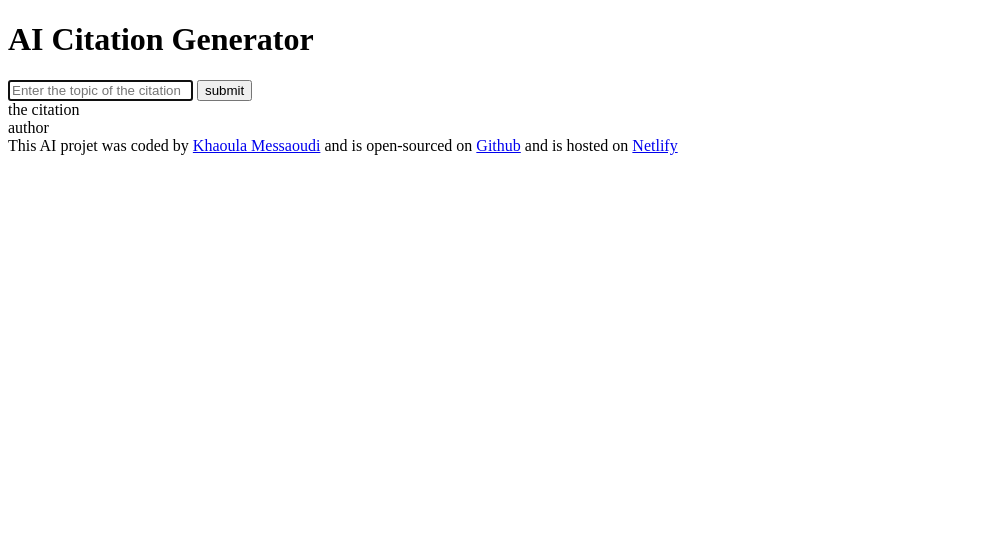
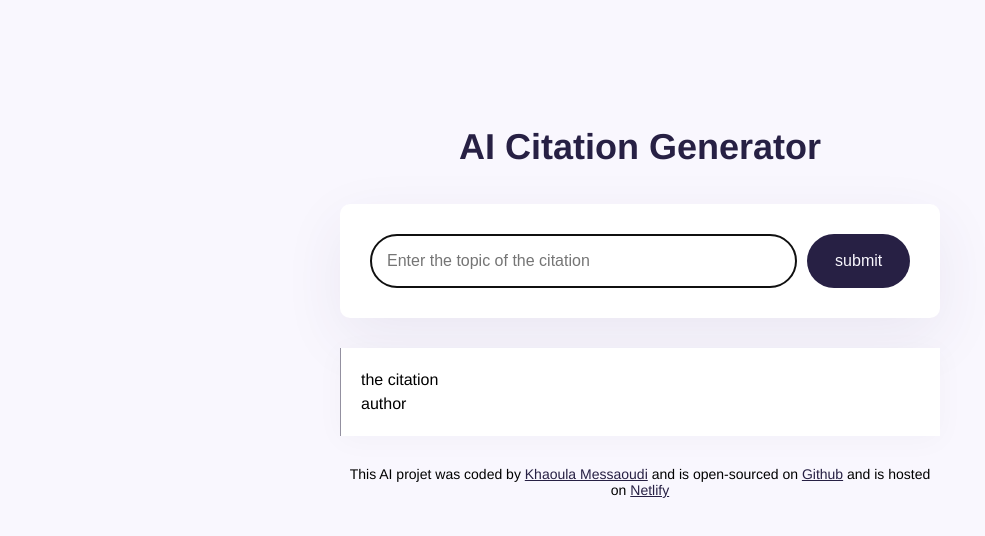
Before and after one commit to khaoula-ms/citation-generator, a plain HTML site: page index.html in a window 1280 px wide. Shown: the whole page, without its empty margins (0-985 px from the left). Drawn offline with Linux system fonts and the light colour scheme.

Commit message:
added styling to the project

```diff
--- a/index.html
+++ b/index.html
@@ -7,6 +7,7 @@
     <title>AI Citation Generator</title>
   </head>
   <body>
+    <div class="container">
       <header><h1>AI Citation Generator</h1></header>
       <main>
         <form>
@@ -17,10 +18,11 @@
             autofocus
             autocomplete="off"
             required
+            class="instruction"
           />
-        <input type="submit" value="submit" />
+          <input type="submit" value="submit" class="submit-button" />
         </form>
-      <div>
+        <div class="citation">
           the citation <br />
           author
         </div>
@@ -31,7 +33,9 @@
           >Khaoula Messaoudi</a
         >
         and is open-sourced on
-      <a href="https://github.com/khaoula-ms/citation-generator" target="_blank"
+        <a
+          href="https://github.com/khaoula-ms/citation-generator"
+          target="_blank"
           >Github</a
         >
         and is hosted on
@@ -39,6 +43,7 @@
           >Netlify</a
         >
       </footer>
+    </div>
     <script src="src/index.js"></script>
   </body>
 </html>
--- a/src/style.css
+++ b/src/style.css
@@ -0,0 +1,61 @@
+body {
+  background-color: #f9f7fe;
+  font-family: "Franklin Gothic Medium", "Arial Narrow", Arial, sans-serif;
+}
+.container {
+  margin: 120px auto;
+  max-width: 600px;
+}
+header {
+  margin-bottom: 30px;
+}
+h1 {
+  font-weight: 800;
+  font-size: 36px;
+  line-height: 1.5;
+  color: #272044;
+  text-align: center;
+}
+form {
+  padding: 30px;
+  background-color: white;
+  border-radius: 10px;
+  display: flex;
+  box-shadow: 0px 20px 60px rgba(65, 50, 100, 0.08);
+  margin-bottom: 30px;
+}
+.instruction {
+  padding: 16px;
+  border: 1px solid rgba(39, 33, 66, 0.5);
+  width: 80%;
+  font-size: 16px;
+  border-radius: 50px;
+  line-height: 20px;
+  color: #272044;
+}
+.submit-button {
+  margin-left: 10px;
+  background-color: #272044;
+  color: #f9f7fe;
+  border: none;
+  width: 20%;
+  border-radius: 50px;
+  padding: 14px 24px;
+  font-size: 16px;
+}
+.citation {
+  font-size: 16px;
+  background-color: white;
+  padding: 20px;
+  line-height: 1.5;
+  border-left: 1px solid rgba(39, 33, 66, 0.5);
+  box-shadow: 0px 4px 30px rgba(39, 33, 66, 0.03);
+}
+footer {
+  text-align: center;
+  font-size: 14px;
+  margin-top: 30px;
+}
+a {
+  color: #272044;
+}
```
Lines whose indentation alone changed are shown as unchanged.
